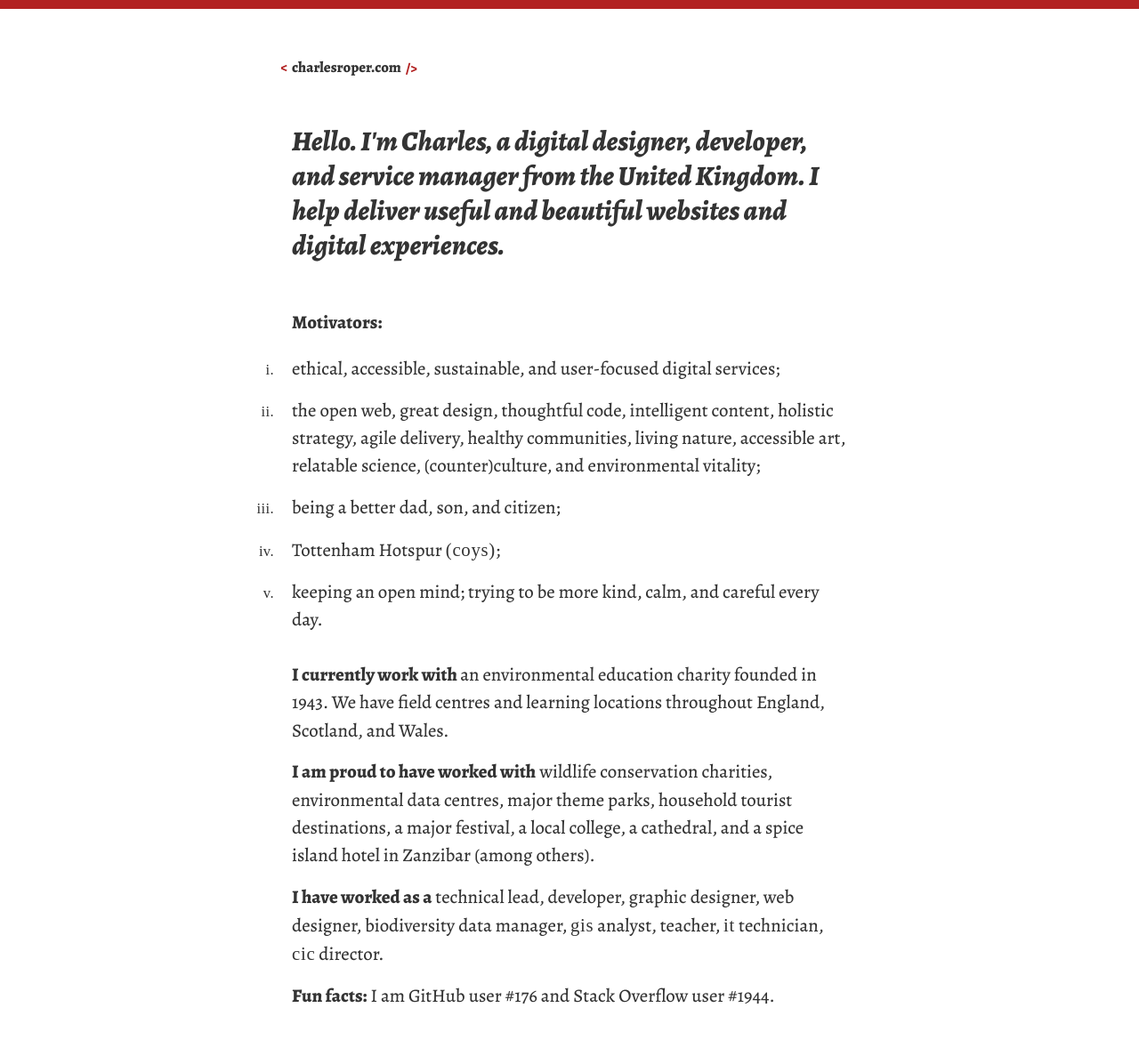
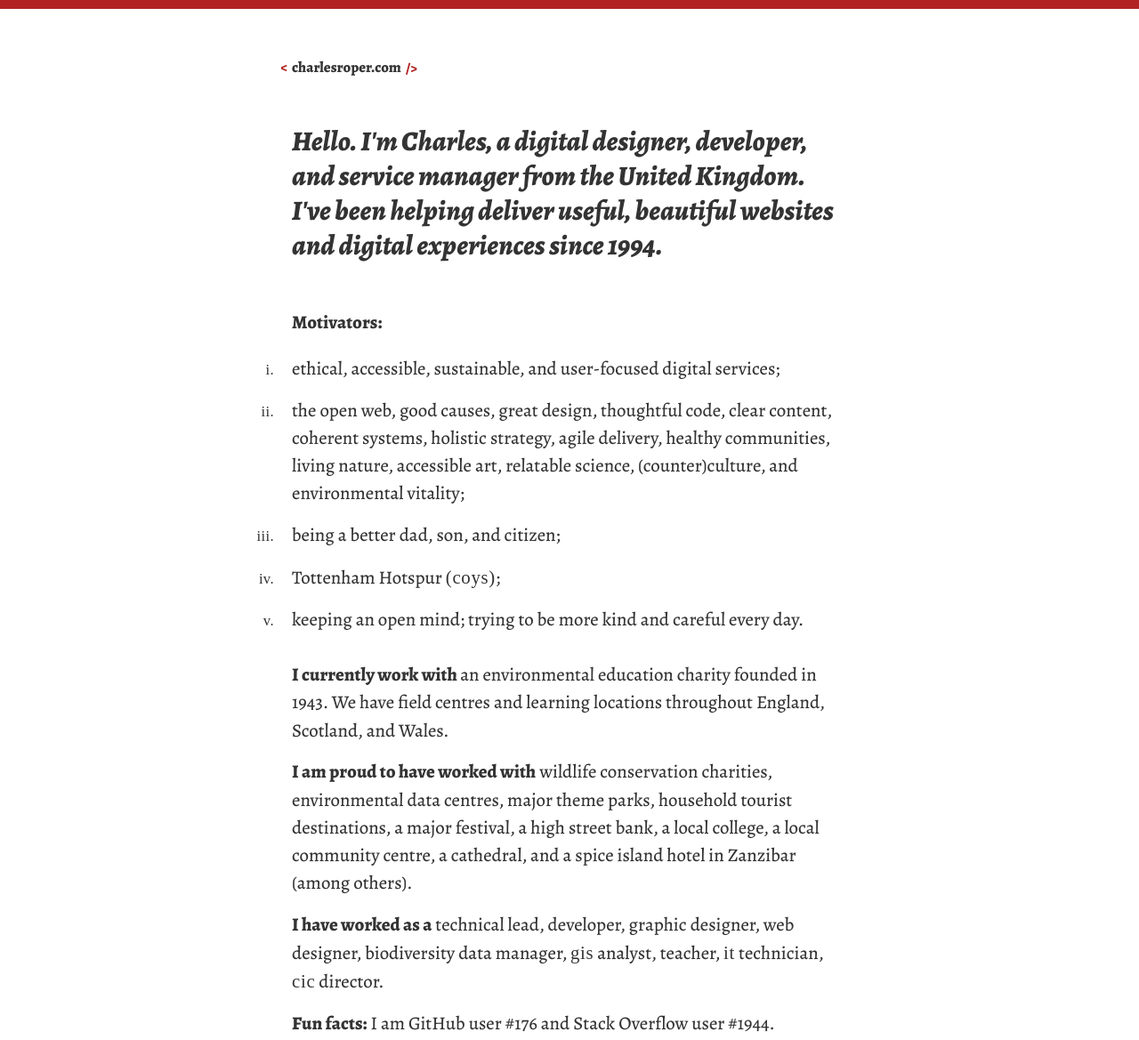
Before and after one commit to charlesroper/charlesroper.com, a plain HTML site: page index.html in a window 1280 px wide. Shown: the top 1169 px of the page at 89% size. Drawn offline with nearby package versions, Linux system fonts and the light colour scheme; a web font is replaced by a local one.

Commit message:
Copy updates

```diff
--- a/index.html
+++ b/index.html
@@ -26,23 +26,29 @@
       <div id="intro">
         <p>
           Hello. I'm Charles, a digital designer, developer, and service manager
-          from the United Kingdom. I help deliver useful and beautiful websites
-          and digital&nbsp;experiences.
+          from the United Kingdom. I've been helping deliver useful, beautiful websites
+          and digital experiences since&nbsp;1994.
         </p>
         <p class="spaced">
           <b>Motivators:</b>
         </p>
         <ul>
-          <li>ethical, accessible, sustainable, and user-focused digital services;</li>
           <li>
-            the open web, great design, thoughtful code, intelligent content, holistic strategy, agile delivery, healthy communities, living nature, accessible art, relatable science, (counter)culture, and environmental vitality;
+            ethical, accessible, sustainable, and user-focused digital
+            services;
+          </li>
+          <li>
+            the open web, good causes, great design, thoughtful code, clear
+            content, coherent systems, holistic strategy, agile delivery,
+            healthy communities, living nature, accessible art, relatable
+            science, (counter)culture, and environmental vitality;
           </li>
           <li>being a better dad, son, and citizen;</li>
           <li>
             Tottenham Hotspur <span class="sc">(COYS)</span>;
           </li>
           <li>
-            keeping an open mind; trying to be more kind, calm, and careful
+            keeping an open mind; trying to be more kind and careful
             every day.
           </li>
         </ul>
@@ -54,9 +60,10 @@
           throughout England, Scotland, and Wales.
         </p>
         <p>
-          <b>I am proud to have worked with</b> wildlife conservation charities, environmental data
-          centres, major theme parks, household tourist destinations, a major
-          festival, a local college, a cathedral, and a spice island hotel in
+          <b>I am proud to have worked with</b> wildlife conservation charities,
+          environmental data centres, major theme parks, household tourist
+          destinations, a major festival, a high street bank, a local college, a
+          local community centre, a cathedral, and a spice island hotel in
           Zanzibar (among others).
         </p>
         <p>
```
Also changed, not shown: 1 other file.
